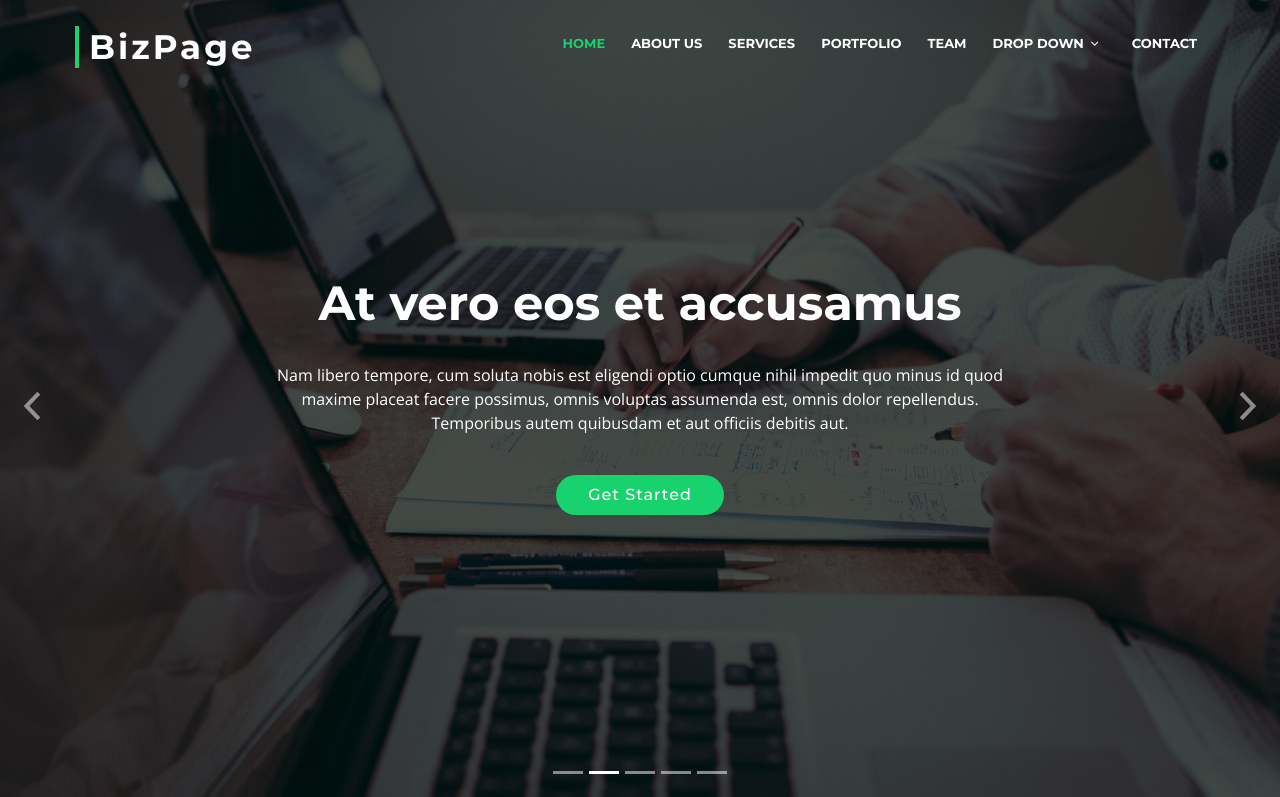
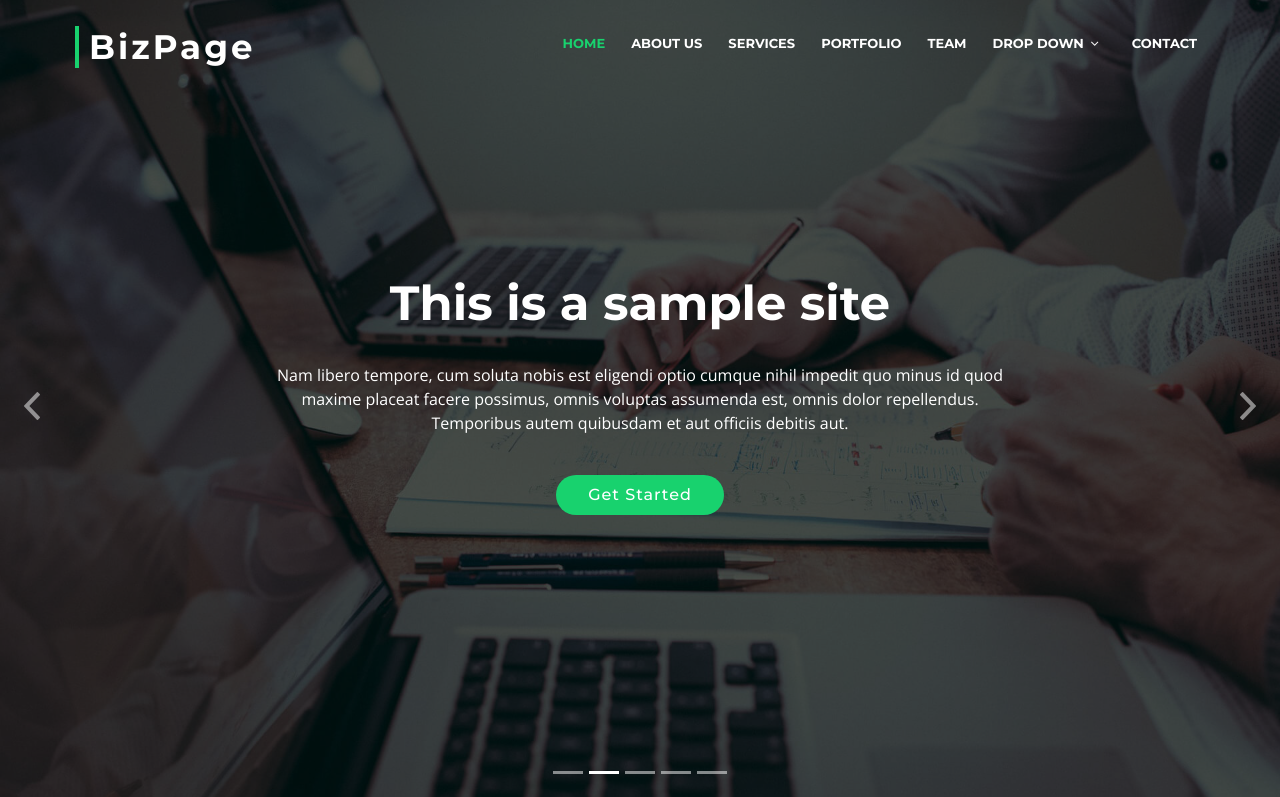
Before and after one commit to montoh/docker-website, a plain HTML site: page website/index.html in a window 1280 px wide. Shown: the top 797 px of the page. Drawn offline with nearby package versions, Linux system fonts and the light colour scheme; files whose address does not match are found by name.

```diff
--- a/website/index.html
+++ b/website/index.html
@@ -96,7 +96,7 @@
             <div class="carousel-background"><img src="img/intro-carousel/2.jpg" alt=""></div>
             <div class="carousel-container">
               <div class="carousel-content">
-                <h2>At vero eos et accusamus</h2>
+                <h2>This is a sample site</h2>
                 <p>Nam libero tempore, cum soluta nobis est eligendi optio cumque nihil impedit quo minus id quod maxime placeat facere possimus, omnis voluptas assumenda est, omnis dolor repellendus. Temporibus autem quibusdam et aut officiis debitis aut.</p>
                 <a href="#featured-services" class="btn-get-started scrollto">Get Started</a>
               </div>
```
Also changed, not shown: 1 other file.
